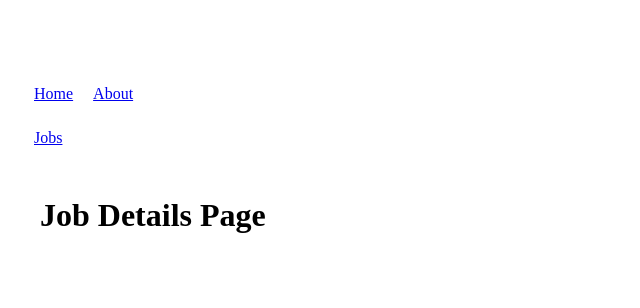
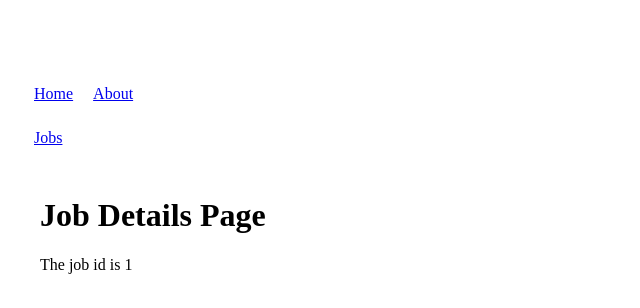
Before and after one commit to RafsanQ/job-searcher-vuejs, a Vue app: page /jobspage/1 in a window 1280 px wide. Shown: the top 308 px of the page, without its empty margins (0-640 px from the left). Built offline with nearby package versions, Linux system fonts and the light colour scheme.

Commit message:
Get parameter recieved for job details page

```diff
--- a/src/views/Jobs/JobDetails.vue
+++ b/src/views/Jobs/JobDetails.vue
@@ -1,9 +1,16 @@
 <template>
     <h1>Job Details Page</h1>
+    <p>The job id is {{ this.id }}</p>
 </template>
 
 <script>
-
+    export default {
+        data() {
+                    return {
+                        id: this.$route.params.id
+                    }
+                }
+    }
 </script>
 
 <style>
```
